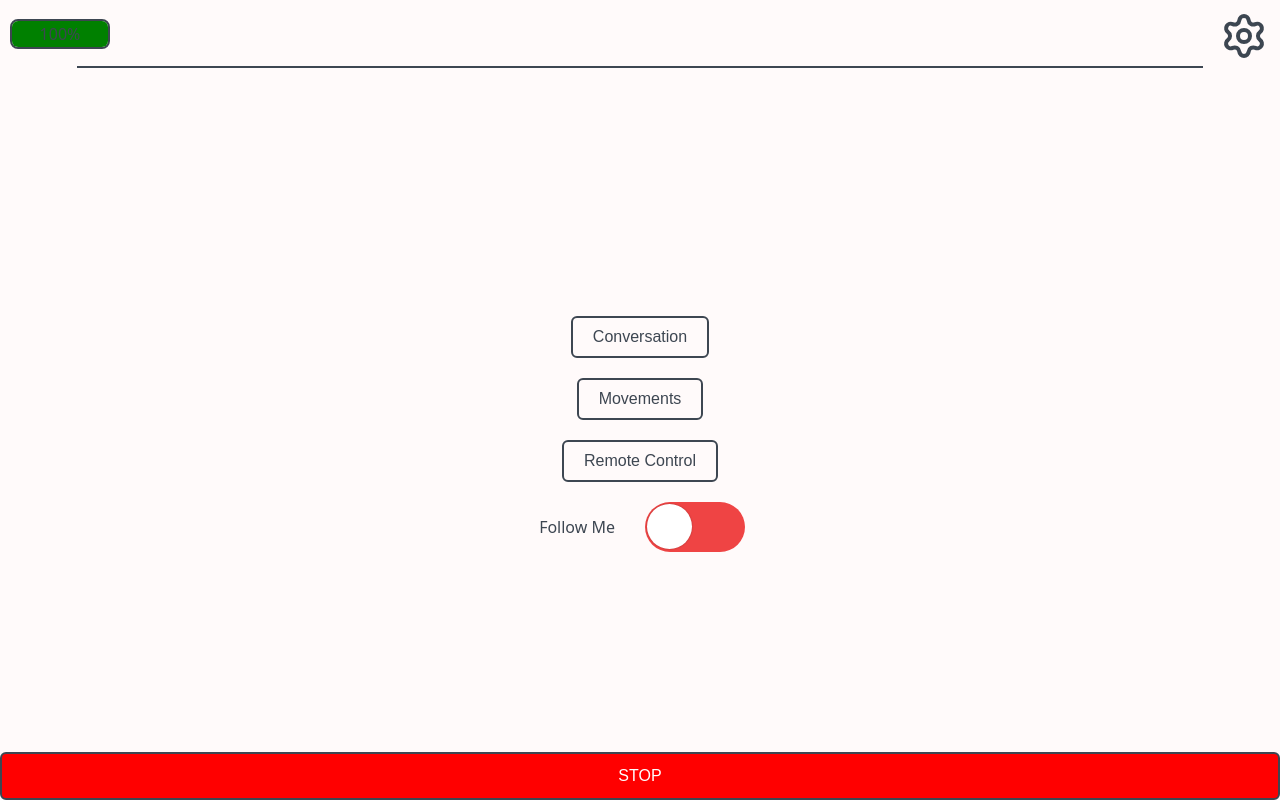
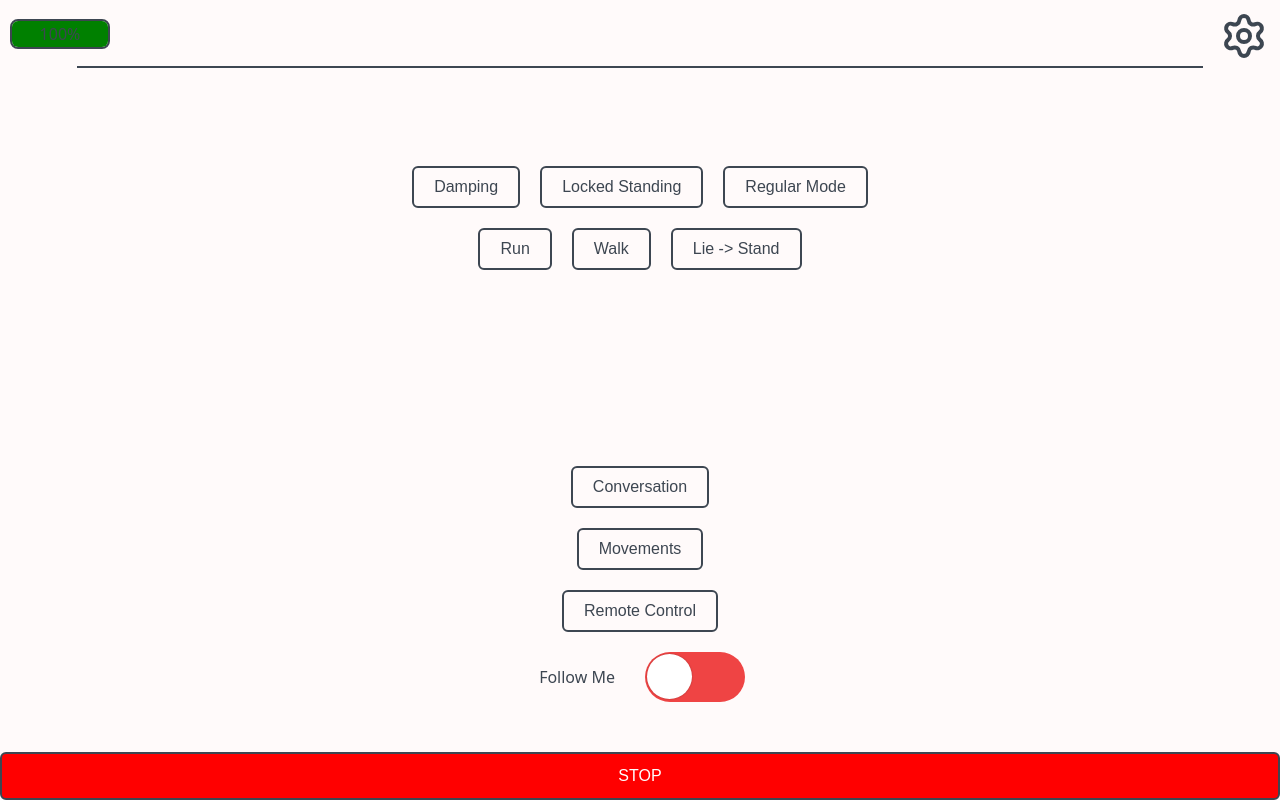
Before and after one commit to janweesch/RemoboTUM, a React (Vite) app in the folder remobotum/: page / in a window 1280 px wide. Built offline with nearby package versions, Linux system fonts and the light colour scheme; no server answers.

Commit message:
Added Control Mode buttons ...

```diff
--- a/remobotum/src/pages/Home/HomePage.css
+++ b/remobotum/src/pages/Home/HomePage.css
@@ -31,6 +31,7 @@ body {
 .home-page-content {
   flex: 1;
   display: flex;
-  justify-content: center;
+  flex-direction: column;
+  justify-content: space-around;
   align-items: center;
 }
--- a/remobotum/src/pages/Home/HomePage.tsx
+++ b/remobotum/src/pages/Home/HomePage.tsx
@@ -49,6 +49,20 @@ export default function HomePage(): JSX.Element {
 
       <div className="home-page-content">
         <ButtonContainer container='button-container-vertical'  gap={20}>
+          <ButtonContainer container="button-container-horizontal" gap={20}>
+          <Button label="Damping" onClick={()=>navigate('/conversation')}/>
+          <Button label="Locked Standing" onClick={() => navigate('/movements')}/>
+          <Button label="Regular Mode" onClick={() => navigate('/remotecontrol')}/>
+          </ButtonContainer>
+
+          <ButtonContainer container="button-container-horizontal" gap={20}>
+          <Button label="Run" onClick={()=>navigate('/conversation')}/>
+          <Button label="Walk" onClick={() => navigate('/movements')}/>
+          <Button label="Lie -> Stand" onClick={() => navigate('/remotecontrol')}/>
+          </ButtonContainer>
+        </ButtonContainer>
+
+        <ButtonContainer container='button-container-vertical'  gap={20}>
           <Button label="Conversation" onClick={()=>navigate('/conversation')}/>
           <Button label="Movements" onClick={() => navigate('/movements')}/>
           <Button label="Remote Control" onClick={() => navigate('/remotecontrol')}/>
```
